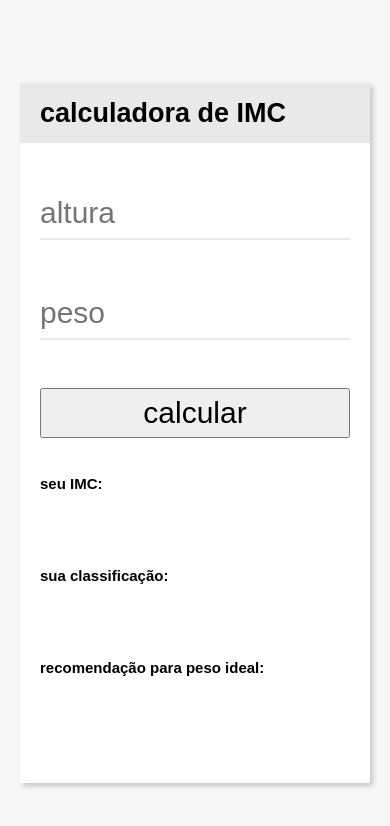
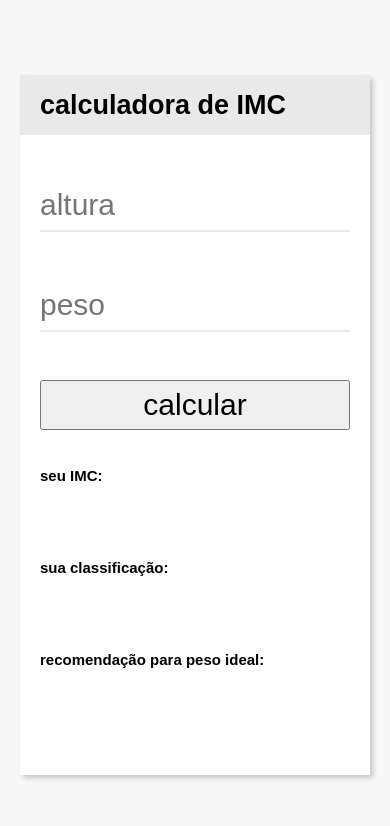
Before and after one commit to luthiano0312/atividade_de_log_prog, a plain HTML site: page calculadora_imc/index.html in a window 390 px wide. Drawn offline with Linux system fonts and the light colour scheme.

Commit message:
corrigido css

```diff
--- a/calculadora_imc/style.css
+++ b/calculadora_imc/style.css
@@ -3,6 +3,8 @@ body {
     display: flex;
     justify-content: center;
     background-color: rgb(247, 247, 247);
+    margin: 0px;
+    height: 100vh;
 }
 
 #calculadora {
@@ -98,6 +100,10 @@ body {
 }
 
 @media (max-width: 750px) {
+    body {
+        height: 100%;
+    }
+
     #calculadora {
         height: 700px;
         width: 350px;
```
